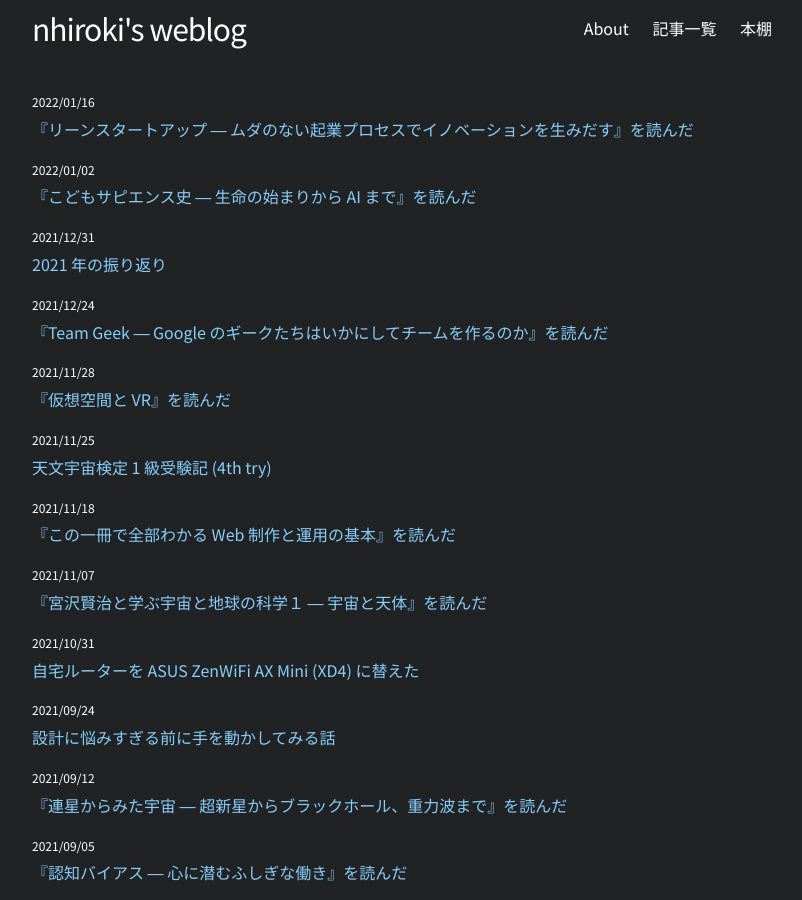
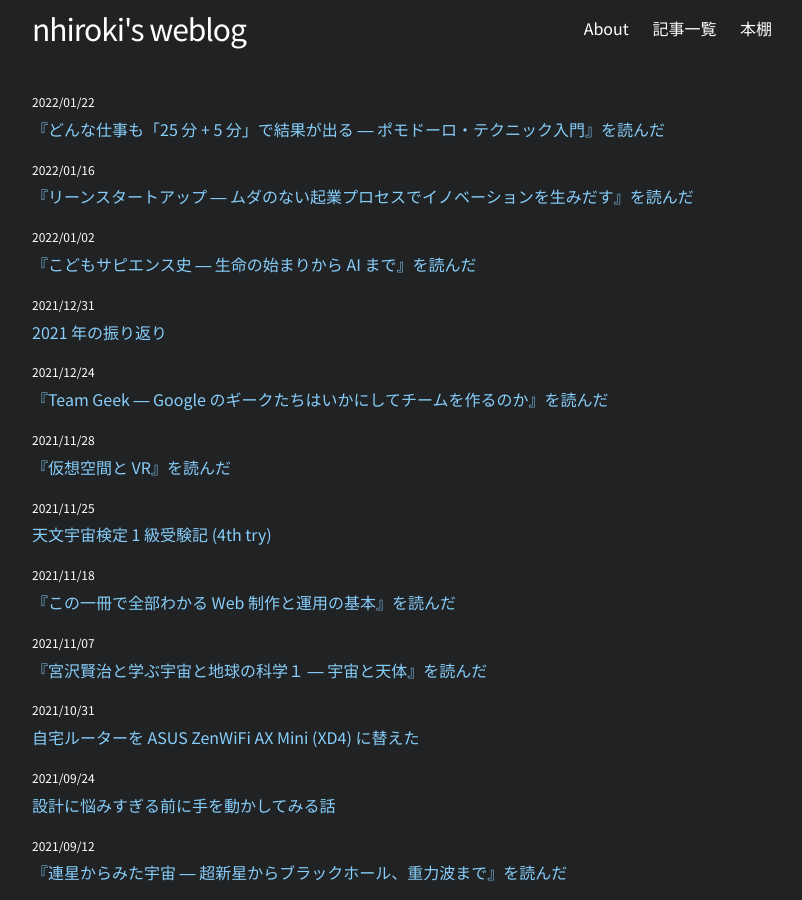
Before and after one commit to nhiroki/nhiroki.github.io, a Jekyll site: the page built from index.html, in a window 1280 px wide and 900 px high. Shown: the whole window, without its empty margins (238-1040 px from the left). Built offline with Jekyll 4.4.1, drawn with Linux system fonts in a browser that asks for light colours; some of the changed lines change nothing that is shown.

Commit message:
Publish a new article

```diff
--- /dev/null
+++ b/_posts/2022-01-22-book-the-pomodoro-technique.md
@@ -0,0 +1,19 @@
+---
+layout: post
+title: "『どんな仕事も「25 分 + 5 分」で結果が出る ― ポモドーロ・テクニック入門』を読んだ"
+date: 2022-01-22 00:00:00 +09:00
+tags: book
+image: /images/book-the-pomodoro-technique.webp
+---
+
+『どんな仕事も「25 分 + 5 分」で結果が出る ― ポモドーロ・テクニック入門』を読みました。
+
+![表紙](/images/book-the-pomodoro-technique.webp)
+
+本書を読む前はポモドーロは「25 分１セットで集中して頑張るテクニック」だと思っていましたが、それ以上に作業の見積もりや結果の振り返り、割り込み処理の対応などをシステマティックにこなす手法だと理解しました。
+
+いちいち中断の頻度や理由を記録するのはめんどいし、集中しているときは時間を区切らずずっと作業していたい性分なので、正直ポモドーロの方法論は自分にはあまり合わない感じでしたが、基本的な考え方は参考になりました。例えば「内的中断」と「外的中断」という中断に対する考え方からは新たな示唆を得られました。私は特に内的中断によって思考が迷子になりがちなので、気になったことをメモして今の作業の後に先送りするというのは意識的にやっていきたいです。
+
+> ここでのポイントとして、ポモドーロ・テクニックでは、用事ややりたいことがたくさん頭に浮かんできても、今のポモドーロが終わってからにすると努めて意志を固めなければならない。
+
+後半は個人ではなく（マイクロ）チームでポモドーロを実践する方法について書かれていました。これは単なるタスク管理の枠を超えたチームワーク（例えば知識の共有）にも踏み込んでいて、正直そこにポモドーロを適用していくのはスコープを広げ過ぎかなと感じました。特にポモドーロをチームの壁を打破する道具として使うという話では、マイクロチームのメンバーをポモドーロ毎に入れ替えていくことで「破城槌」のように問題を打ち崩していけるということですが、チームの直面する壁ってそういう小手先の仕組みで解決できるものではないはず。実践してみたら印象は変わるのかもしれませんが、メンバーそれぞれが自分なりのやり方を持つ中でこれを導入していくのはかなりしんどいし、正直自分はやりたくないかなという気持ちになりました。
--- a/books.md
+++ b/books.md
@@ -1,7 +1,7 @@
 ---
 layout: page
 title: 本棚
-date: 2022/01/16
+date: 2022/01/22
 permalink: /books/
 ---
 
@@ -377,6 +377,7 @@ permalink: /books/
 
 - ([途中](https://twitter.com/nhiroki_/status/975904460047175681)) 異文化理解力 ― 相手と自分の真意がわかる ビジネスパーソン必須の教養
 
+- ([2022](/2022/01/22/book-the-pomodoro-technique)) どんな仕事も「25 分 + 5 分」で結果が出る ― ポモドーロ・テクニック入門
 - ([2022](/2022/01/16/book-the-lean-startup)) リーンスタートアップ ― ムダのない起業プロセスでイノベーションを生みだす
 - ([2022](/2022/01/02/book-history-of-sapiens-for-children)) こどもサピエンス史 ― 生命の始まりから AI まで
 - ([2021](https://twitter.com/nhiroki_/status/1456970450722983943)) 東京 23 区凸凹地図
```
Also changed, not shown: images/book-the-pomodoro-technique.webp (added).
